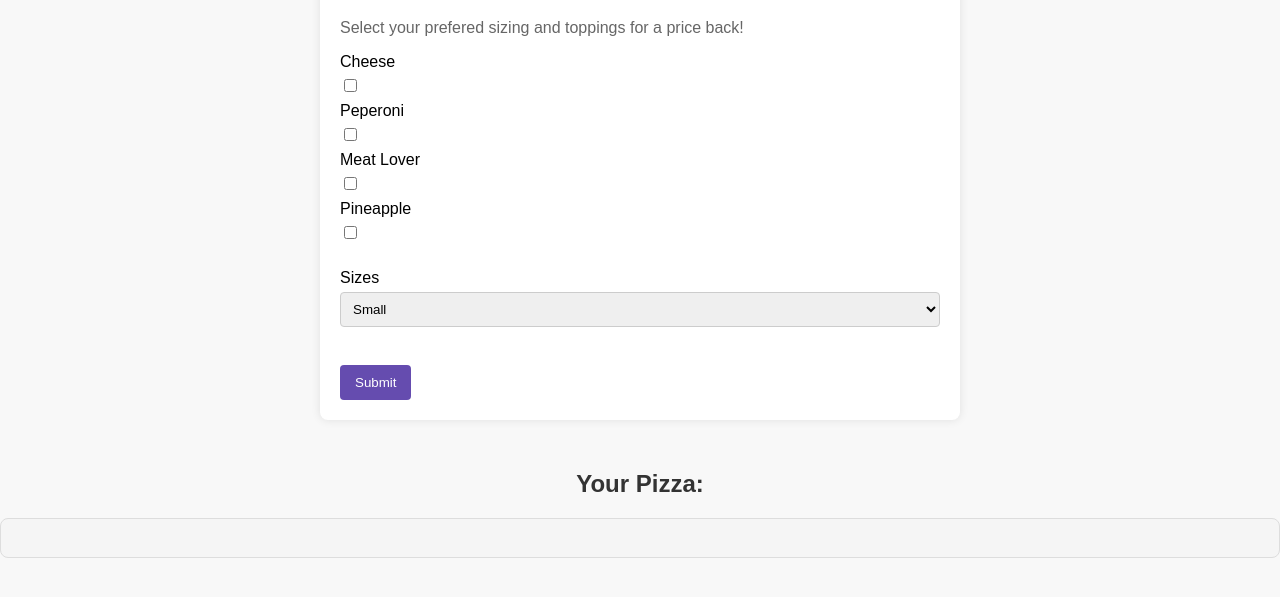
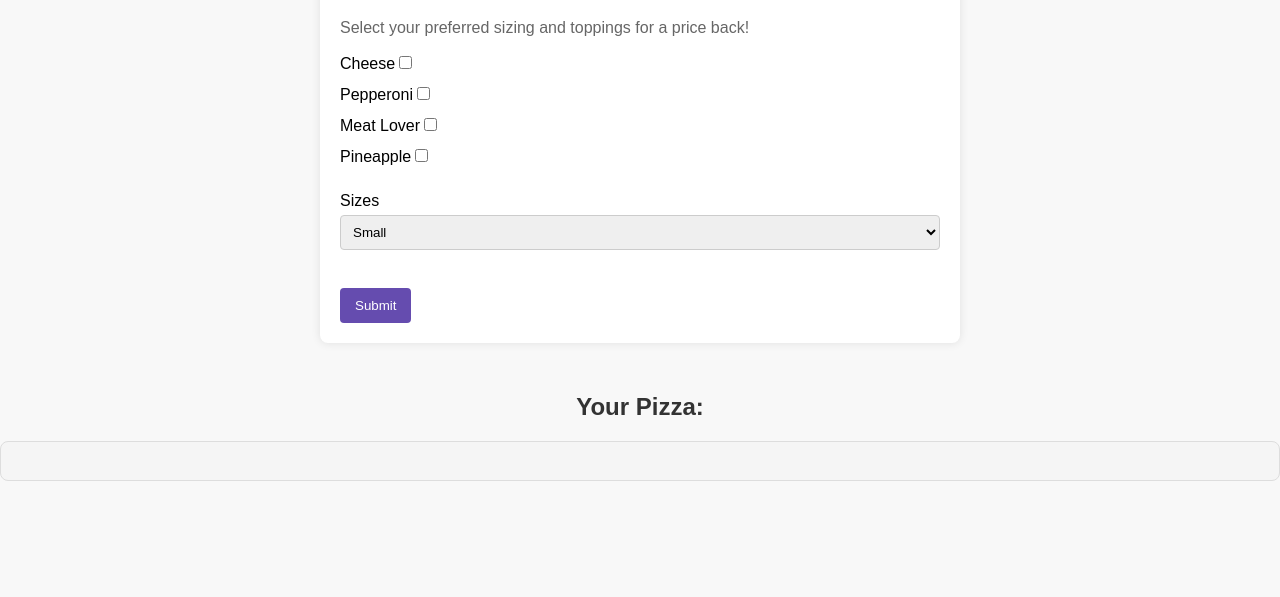
Before and after one commit to ajdemski/MyPizzaParlor, a plain HTML site: page index.html in a window 1280 px wide. Shown: the part 131-728 px from the top of the page. Drawn offline with Linux system fonts and the light colour scheme.

Commit message:
fixed label for error

```diff
--- a/index.html
+++ b/index.html
@@ -13,17 +13,13 @@
   <div class="container">
     <form id="pizzaMaker">
       <h1>Welcome to Aaron's Pizza Parlor</h1>
-      <p>Select your prefered sizing and toppings for a price back!</p>
+      <p>Select your preferred sizing and toppings for a price back!</p>
       <div class="checkbox-opt">
         <div class="toppings" id="toppings">
-          <label for="cheese">Cheese</label>
-          <input type="checkbox" value="Cheese">
-          <label for="peperoni">Peperoni</label>
-          <input type="checkbox" value="Peperoni">
-          <label for="meat">Meat Lover</label>
-          <input type="checkbox" value="Meat">
-          <label for="pineapple">Pineapple</label>
-          <input type="checkbox" value="Pineapple">
+          <label>Cheese<input type="checkbox" value="Cheese"></label>
+          <label>Pepperoni<input type="checkbox" value="Pepperoni"></label>
+          <label>Meat Lover<input type="checkbox" value="Meat"></label>
+          <label>Pineapple<input type="checkbox" value="Pineapple"></label>
         </div>
       </div>
       <div class="sizes" id="sizes">
```
